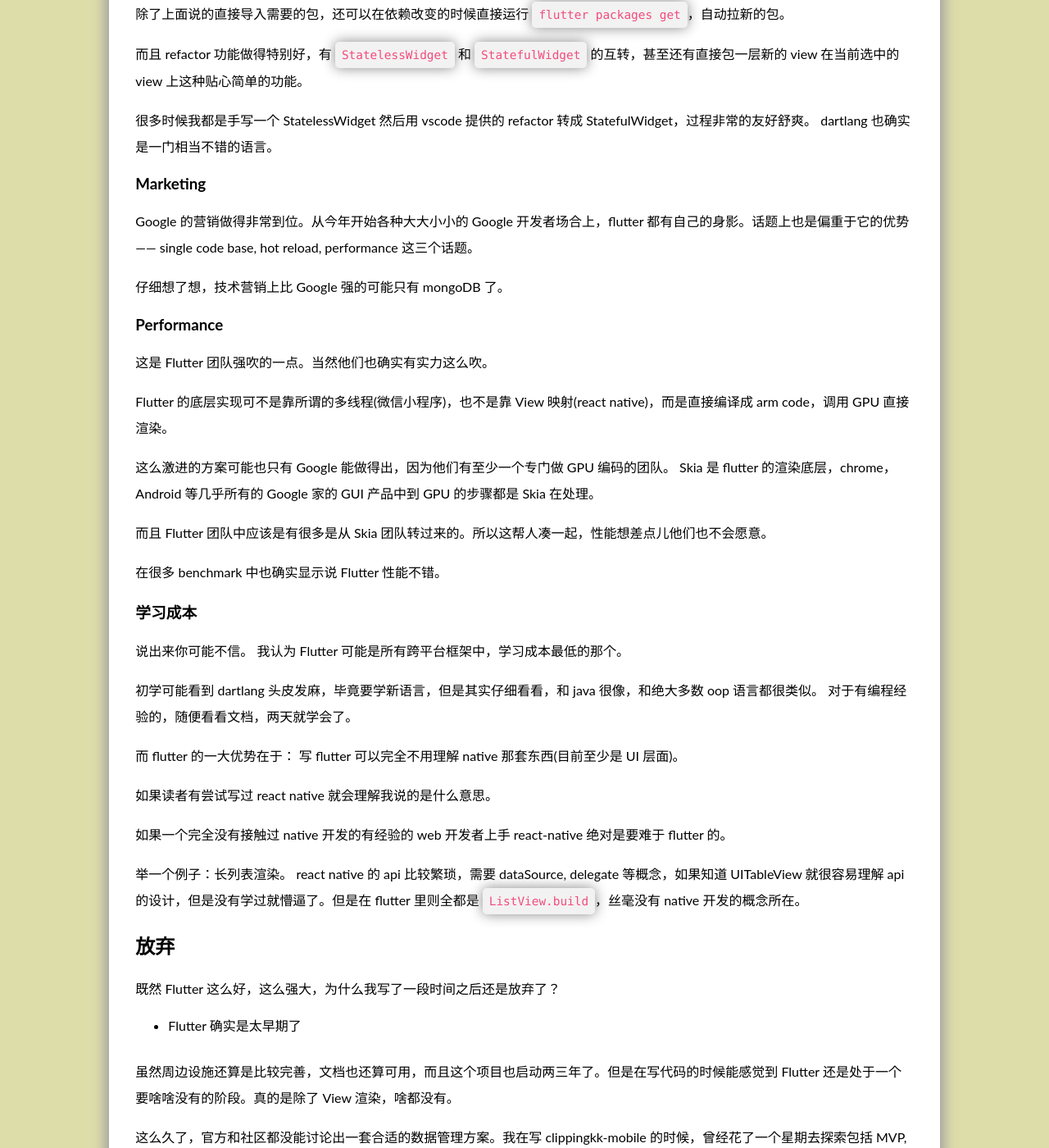
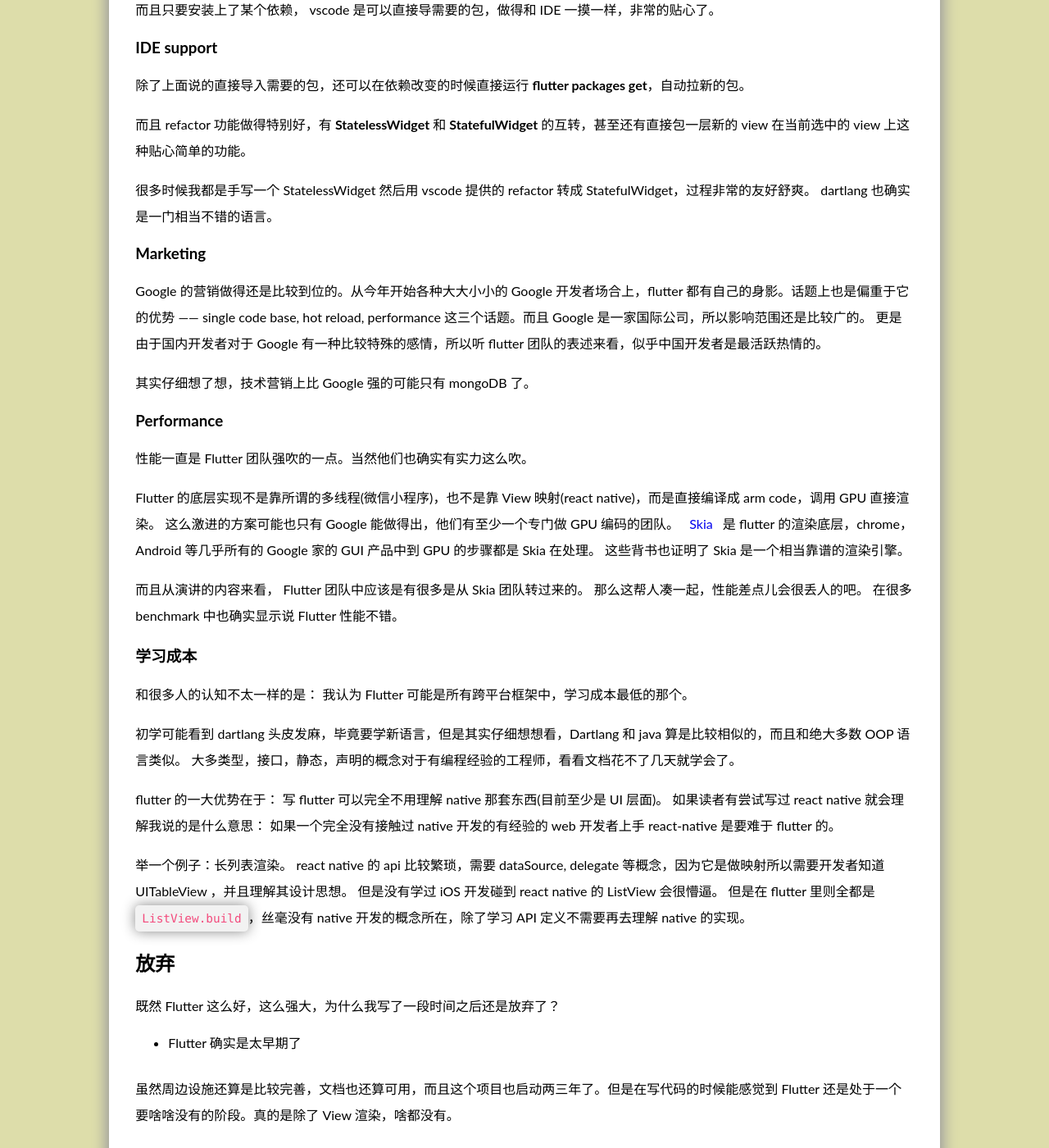
Before and after one commit to AnnatarHe/AnnatarHe.github.io, a Jekyll site: the page built from _posts/2018-10-23-why-i-left-flutter.md, in a window 1280 px wide and 1400 px high, scrolled down 1186 px. Shown: the whole window at 82% size. Built offline with Jekyll 4.4.1, drawn with Linux system fonts in a browser that asks for light colours; some web fonts are replaced; comment, search, counter and statistics services are not loaded; some of the changed text lies outside the part shown.

Commit message:
fix(flutter): update post

```diff
--- a/_posts/2018-10-23-why-i-left-flutter.md
+++ b/_posts/2018-10-23-why-i-left-flutter.md
@@ -6,73 +6,63 @@ tags: native flutter android ios client
 
 ## flutter 是个很好的实践方案
 
-读者可能已经知道 [flutter](https://flutter.io/) 了，它是一个跨平台渲染框架。与之对应的很多 react-native 类似的方案相形见绌。显得像是幼稚的孩子一样。
+读者可能已经知道 [flutter](https://flutter.io/) 了，它是一个跨平台渲染框架。与之对应的还有很多 react-native 类似的方案。但是在内部实现上，Flutter 和其他地方案上还是有很大的差别的。
 
-它最大的亮点在于它爹是 Google。 所以整个设计方案就非常的底层和激进。不做 view 映射，直接调 gpu 渲染。所以性能绝对是所有跨平台方案中最好的。
+它最大的亮点在于它爹是 Google。 有充足的资源和能力，进而导致整个设计方案非常的底层和激进。所以它地实现并非是做 view 映射，而是直接调 gpu 渲染。 所以一般情况下来说，性能是所有跨平台方案中最好的。
 
-从几十年前就有各种方案在探索跨平台，到今天由于 flutter 的激进很可能来说是最靠谱的方案了。
+其实从十几年前就有各种方案在探索跨平台，大多是做 webview 包 web, native view 映射的方案。 不过 flutter 的激进很可能来说是最靠谱而且充满了希望的方案。
 
-而且 google 在大力强推 flutter，在 google developers day 2018 shanghai 我听了 flutter 的讲演之后毅然决然决定尝试一波。
+从市场的角度上来看 google 在大力强推 flutter，我也是在 google developers day 2018 shanghai 听了 flutter 的讲演之后毅然决然决定尝试一波。体验一下新的方案。
 
 同时最近做的项目 [clippingkk](https://kindle.annatarhe.com) 也确实是需要一个客户端所以回来就用 flutter 起了一个项目。
 
 ## flutter 体验
 
-### Hot reload
+* Hot reload
 
-flutter 强吹的 hot reload 其实对我来说没有很强烈的感觉，毕竟我长期做 web 开发，hot reload 天天用。
+flutter 强吹的 hot reload 其实对我来说没有很强烈的感觉，毕竟我长期做 web 开发。 可能 native client 的朋友会对这个功能比较感兴趣，毕竟一次很小的改动就意味着要重新编译执行。 但是在我开发 windows uwp 的时候，xaml 的代码更新也是实时的，而且也仅仅是 view 的更新，和 flutter 的 StatelessWidget 更新是异曲同工。
 
-可能 native client 的朋友对这个功能比较渴求。但是在我开发 windows uwp 的时候，xaml 的代码更新也是实时的，而且也仅仅是 view 的更新，和 flutter 完全一样。
-
-所以 hot reload 对我并没有很大的吸引力。
+所以虽然 hot reload 可能是一个很大的 feature，但是对我这样经常用的人来说并没有很大的吸引力。事情本该如此。
 
 ### package manager
 
-flutter 自带有 pub 做依赖管理。这个东西好用得不像是 Google 家做的产品。甚至为国内用户以半官方的形式提供了镜像。
+flutter 自带有 pub 做依赖管理。 和隔壁 golang 相比，dart pub 好用得不像是 Google 家做的产品。 pub 甚至为国内用户以半官方的形式提供了镜像！
 
-由于长期使用 npm，所以我真的深刻意识到 node 社区的代码质量差出了天际。但是因为 dart 是静态语言，而且玩 dart 的很少有初学者，所以代码质量上至少比 npm 强太多了。
+由于我是长期使用 npm，所以我深刻意识到 node 社区的代码质量差出了天际。 不过由于 dart 是静态语言，而且玩 dart 的很少有初学者，所以在我看来代码质量上至少比 npm 强太多了。
 
-而且只要安装上了， vscode 可以直接导需要的包，做得和 IDE 一摸一样，非常的贴心了。
+而且只要安装上了某个依赖， vscode 是可以直接导需要的包，做得和 IDE 一摸一样，非常的贴心了。
 
 ### IDE support
 
-除了上面说的直接导入需要的包，还可以在依赖改变的时候直接运行 `flutter packages get`，自动拉新的包。
+除了上面说的直接导入需要的包，还可以在依赖改变的时候直接运行 **flutter packages get**，自动拉新的包。
 
-而且 refactor 功能做得特别好，有 `StatelessWidget` 和 `StatefulWidget` 的互转，甚至还有直接包一层新的 view 在当前选中的 view 上这种贴心简单的功能。
+而且 refactor 功能做得特别好，有 **StatelessWidget** 和 **StatefulWidget** 的互转，甚至还有直接包一层新的 view 在当前选中的 view 上这种贴心简单的功能。
 
 很多时候我都是手写一个 StatelessWidget 然后用 vscode 提供的 refactor 转成 StatefulWidget，过程非常的友好舒爽。 dartlang 也确实是一门相当不错的语言。
 
 ### Marketing
 
-Google 的营销做得非常到位。从今年开始各种大大小小的 Google 开发者场合上，flutter 都有自己的身影。话题上也是偏重于它的优势 —— single code base, hot reload, performance 这三个话题。
+Google 的营销做得还是比较到位的。从今年开始各种大大小小的 Google 开发者场合上，flutter 都有自己的身影。话题上也是偏重于它的优势 —— single code base, hot reload, performance 这三个话题。而且 Google 是一家国际公司，所以影响范围还是比较广的。 更是由于国内开发者对于 Google 有一种比较特殊的感情，所以听 flutter 团队的表述来看，似乎中国开发者是最活跃热情的。
 
-仔细想了想，技术营销上比 Google 强的可能只有 mongoDB 了。
+其实仔细想了想，技术营销上比 Google 强的可能只有 mongoDB 了。
 
 ### Performance
 
-这是 Flutter 团队强吹的一点。当然他们也确实有实力这么吹。
+性能一直是 Flutter 团队强吹的一点。当然他们也确实有实力这么吹。
 
-Flutter 的底层实现可不是靠所谓的多线程(微信小程序)，也不是靠 View 映射(react native)，而是直接编译成 arm code，调用 GPU 直接渲染。
+Flutter 的底层实现不是靠所谓的多线程(微信小程序)，也不是靠 View 映射(react native)，而是直接编译成 arm code，调用 GPU 直接渲染。 这么激进的方案可能也只有 Google 能做得出，他们有至少一个专门做 GPU 编码的团队。 [Skia](https://github.com/google/skia) 是 flutter 的渲染底层，chrome，Android 等几乎所有的 Google 家的 GUI 产品中到 GPU 的步骤都是 Skia 在处理。 这些背书也证明了 Skia 是一个相当靠谱的渲染引擎。
 
-这么激进的方案可能也只有 Google 能做得出，因为他们有至少一个专门做 GPU 编码的团队。 Skia 是 flutter 的渲染底层，chrome，Android 等几乎所有的 Google 家的 GUI 产品中到 GPU 的步骤都是 Skia 在处理。
-
-而且 Flutter 团队中应该是有很多是从 Skia 团队转过来的。所以这帮人凑一起，性能想差点儿他们也不会愿意。
-
-在很多 benchmark 中也确实显示说 Flutter 性能不错。
+而且从演讲的内容来看， Flutter 团队中应该是有很多是从 Skia 团队转过来的。 那么这帮人凑一起，性能差点儿会很丢人的吧。 在很多 benchmark 中也确实显示说 Flutter 性能不错。
 
 ### 学习成本
 
-说出来你可能不信。 我认为 Flutter 可能是所有跨平台框架中，学习成本最低的那个。
+和很多人的认知不太一样的是： 我认为 Flutter 可能是所有跨平台框架中，学习成本最低的那个。
 
-初学可能看到 dartlang 头皮发麻，毕竟要学新语言，但是其实仔细看看，和 java 很像，和绝大多数 oop 语言都很类似。 对于有编程经验的，随便看看文档，两天就学会了。
+初学可能看到 dartlang 头皮发麻，毕竟要学新语言，但是其实仔细想想看，Dartlang 和 java 算是比较相似的，而且和绝大多数 OOP 语言类似。 大多类型，接口，静态，声明的概念对于有编程经验的工程师，看看文档花不了几天就学会了。
 
-而 flutter 的一大优势在于： 写 flutter 可以完全不用理解 native 那套东西(目前至少是 UI 层面)。
+flutter 的一大优势在于： 写 flutter 可以完全不用理解 native 那套东西(目前至少是 UI 层面)。 如果读者有尝试写过 react native 就会理解我说的是什么意思： 如果一个完全没有接触过 native 开发的有经验的 web 开发者上手 react-native 是要难于 flutter 的。
 
-如果读者有尝试写过 react native 就会理解我说的是什么意思。
-
-如果一个完全没有接触过 native 开发的有经验的 web 开发者上手 react-native 绝对是要难于 flutter 的。
-
-举一个例子：长列表渲染。 react native 的 api 比较繁琐，需要 dataSource, delegate 等概念，如果知道 UITableView 就很容易理解 api 的设计，但是没有学过就懵逼了。但是在 flutter 里则全都是 `ListView.build`，丝毫没有 native 开发的概念所在。
+举一个例子：长列表渲染。 react native 的 api 比较繁琐，需要 dataSource, delegate 等概念，因为它是做映射所以需要开发者知道 UITableView ，并且理解其设计思想。 但是没有学过 iOS 开发碰到 react native 的 ListView 会很懵逼。 但是在 flutter 里则全都是 `ListView.build`，丝毫没有 native 开发的概念所在，除了学习 API 定义不需要再去理解 native 的实现。
 
 ## 放弃
 
```
Also changed, not shown: other parts of _posts/2018-10-23-why-i-left-flutter.md (+4 -0 lines).
